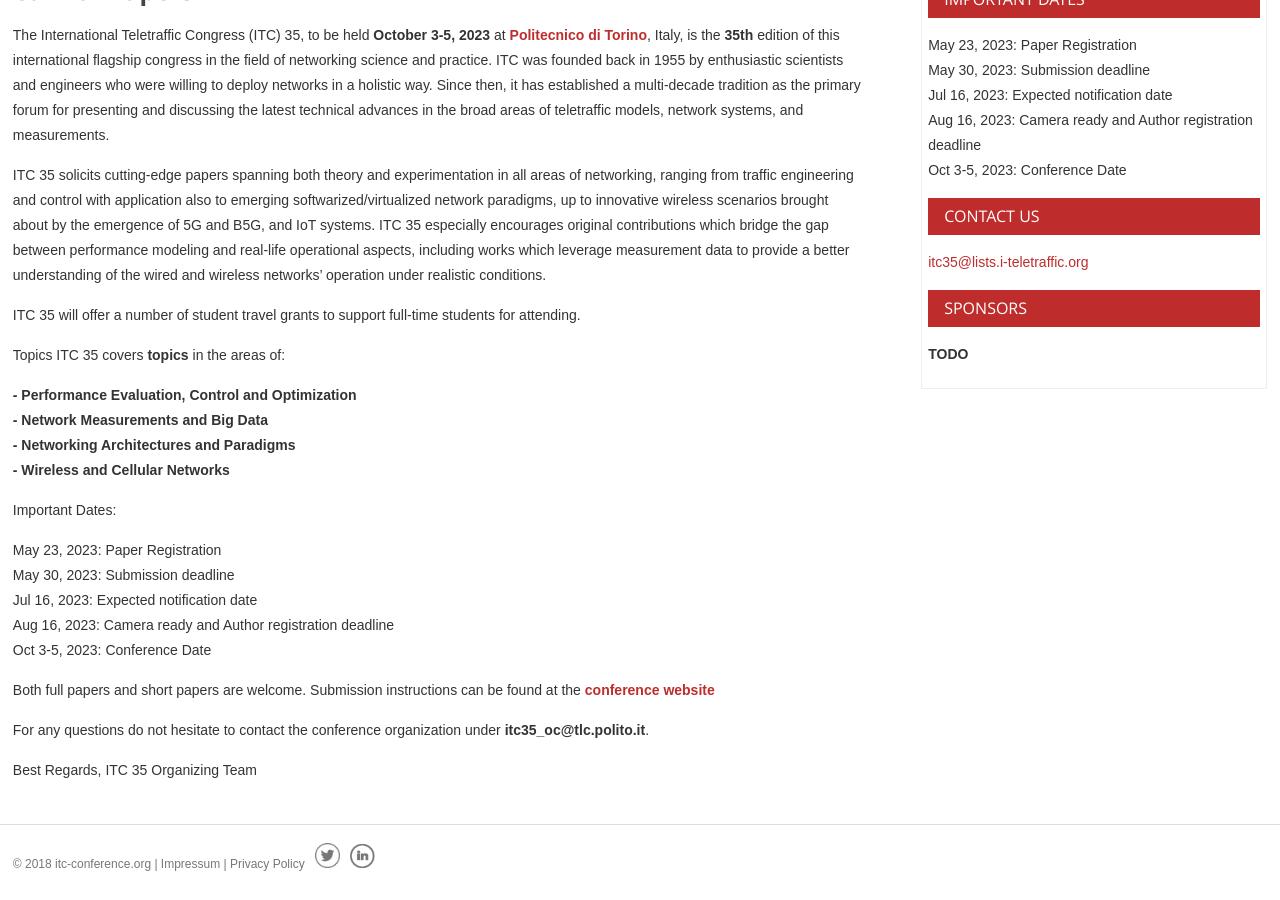
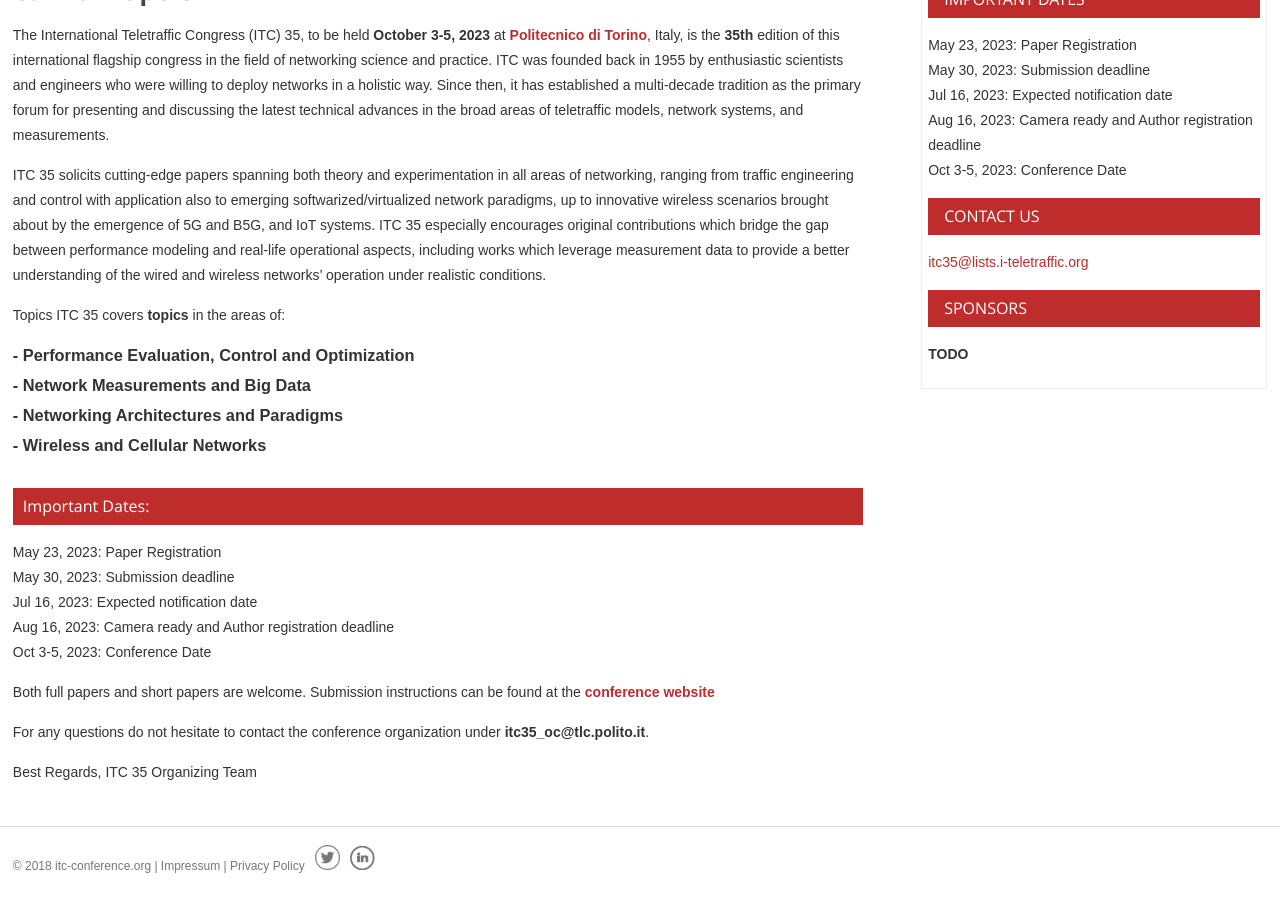
Before and after one commit to ohohlfeld/itc35, a Jekyll site: the page built from cfp.md, in a window 1280 px wide and 900 px high, scrolled down 612 px. Built offline with Jekyll 4.4.1, drawn with Linux system fonts in a browser that asks for light colours.

Commit message:
Update cfp.md

```diff
--- a/cfp.md
+++ b/cfp.md
@@ -10,16 +10,17 @@ The International Teletraffic Congress (ITC) 35, to be held **October 3-5, 2023*
 
 ITC 35 solicits cutting-edge papers spanning both theory and experimentation in all areas of networking, ranging from traffic engineering and control with application also to emerging softwarized/virtualized network paradigms, up to innovative wireless scenarios brought about by the emergence of 5G and B5G,  and IoT systems. ITC 35 especially encourages original contributions which bridge the gap between performance modeling and real-life operational aspects, including works which leverage measurement data to provide a better understanding of the wired and wireless networks’ operation under realistic conditions.
 
-ITC 35 will offer a number of student travel grants to support full-time students for attending.
+
 
 Topics ITC 35 covers **topics** in the areas of:
 
-####   - Performance Evaluation, Control and Optimization
-####   - Network Measurements and Big Data
-####   - Networking Architectures and Paradigms
-####   - Wireless and Cellular Networks
+###      - Performance Evaluation, Control and Optimization
+###      - Network Measurements and Big Data
+###      - Networking Architectures and Paradigms
+###      - Wireless and Cellular Networks
 
-Important Dates:
+
+## Important Dates:
 
 {% capture dates %} {% include important_dates.md %} {% endcapture %} {{ dates | markdownify }}
 
```
